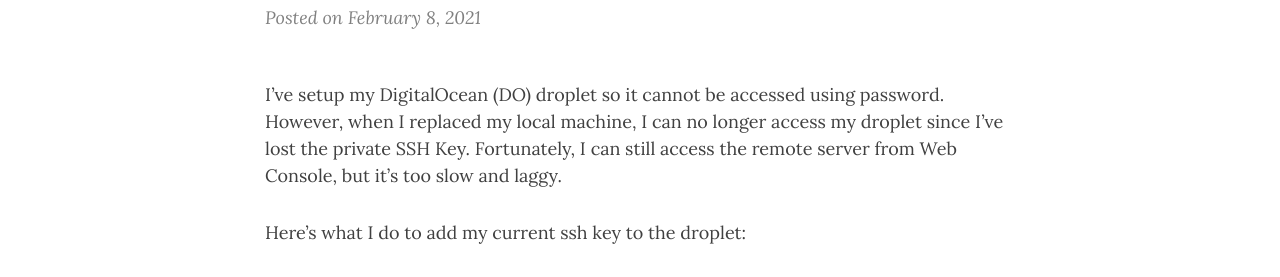
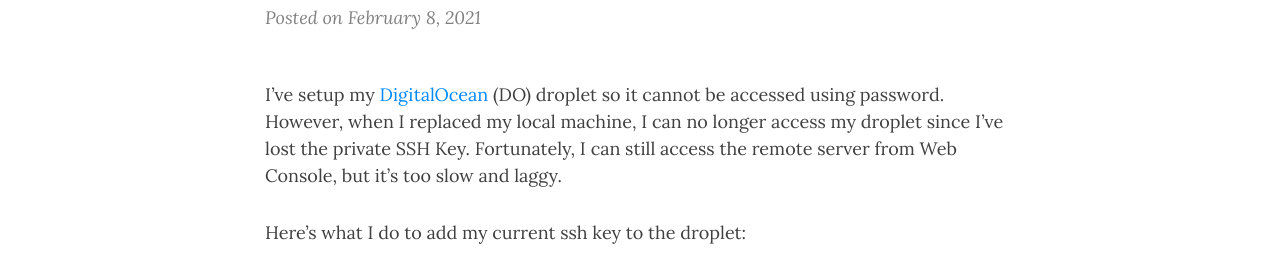
Before and after one commit to WisnuAnggoro/wisnuanggoro.github.io, a Jekyll site: the page built from _posts/2021-02-08-adding-an-ssh-key-to-an-existing-digitalocean-droplet.md, in a window 1280 px wide and 900 px high. Shown: the part 300-577 px from the top of the window. Built offline with Jekyll 4.4.1, drawn with Linux system fonts in a browser that asks for light colours; nearby versions of some CDN libraries; part of the change alters nothing that is shown.

```diff
--- a/_posts/2021-02-08-adding-an-ssh-key-to-an-existing-digitalocean-droplet.md
+++ b/_posts/2021-02-08-adding-an-ssh-key-to-an-existing-digitalocean-droplet.md
@@ -5,7 +5,7 @@ date: 2021-02-08
 tags: [digitalocean, droplet, ssh, ssh-key, ssh-keygen, bashupload]
 ---
 
-I've setup my DigitalOcean (DO) droplet so it cannot be accessed using password. However, when I replaced my local machine, I can no longer access my droplet since I've lost the private SSH Key. Fortunately, I can still access the remote server from Web Console, but it's too slow and laggy.
+I've setup my [DigitalOcean](https://m.do.co/c/bbd11b561ab2) (DO) droplet so it cannot be accessed using password. However, when I replaced my local machine, I can no longer access my droplet since I've lost the private SSH Key. Fortunately, I can still access the remote server from Web Console, but it's too slow and laggy.
 
 Here's what I do to add my current ssh key to the droplet:
 
```
